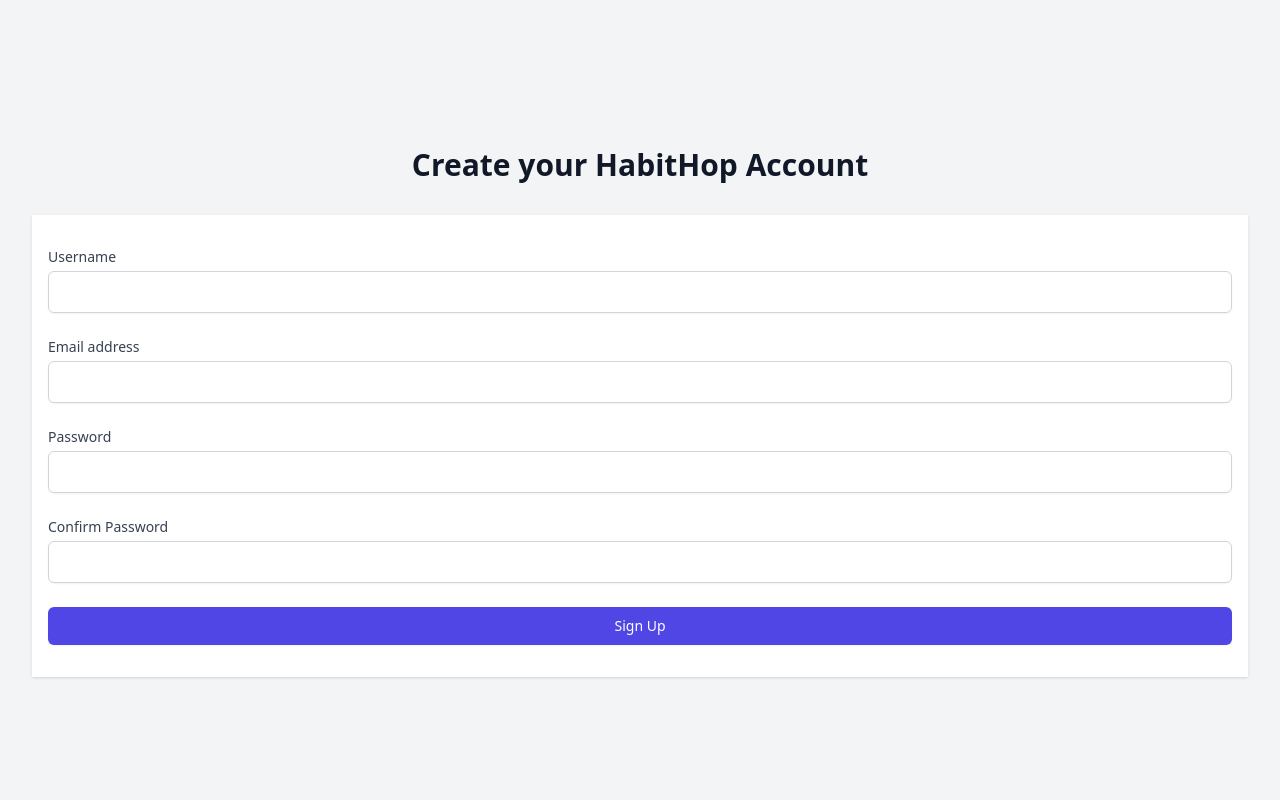
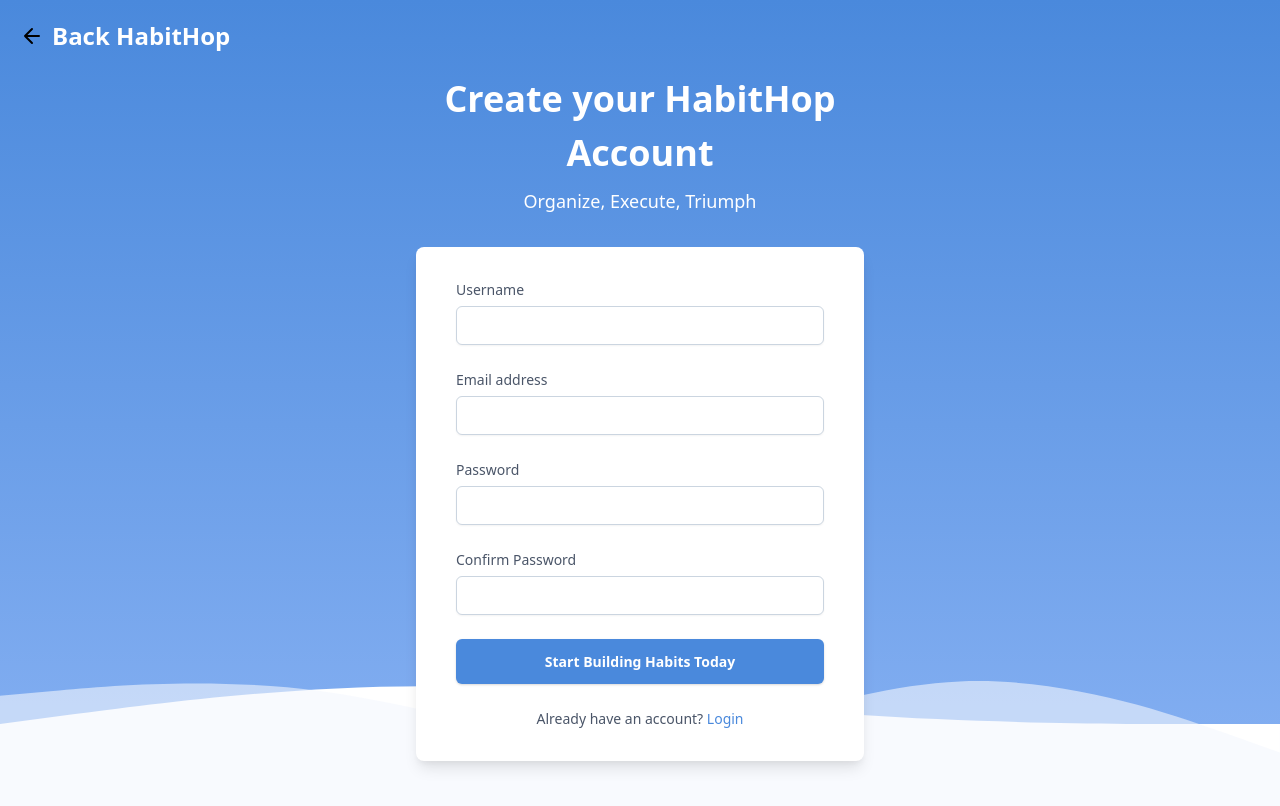
Before and after one commit to pnidhi26/habit-hop, a React (Create React App) app: page /signup in a window 1280 px wide. Shown: the top 806 px of the page. Built offline with nearby package versions, Linux system fonts and the light colour scheme.

Commit message:
Login and register logic added

```diff
--- a/src/pages/Login.jsx
+++ b/src/pages/Login.jsx
@@ -5,27 +5,70 @@
   const [email, setEmail] = useState('');
   const [password, setPassword] = useState('');
 
-  const handleSubmit = (e) => {
+  const handleSubmit = async (e) => {
     e.preventDefault();
     // Add login logic here
     console.log('Login attempted', { email, password });
+    try {
+      const response = await fetch('backend-url/api/login', {
+        method: 'POST',
+        headers: {
+          'Content-Type': 'application/json',
+        },
+        body: JSON.stringify({ email, password }),
+        credentials: 'include', // Include cookies if needed for authentication
+      });
+
+      if (!response.ok) {
+        const errorData = await response.json();
+        console.error('Login failed:', errorData);
+        // error state here
+        return;
+      }
+
+      // Handle successful login
+      const data = await response.json();
+      console.log('Login successful:', data);
+
+      // authentication token or a cookie
+      // localStorage.setItem('token', data.token);
+
+      // Redirect to dashboard
+      window.location.href = '/dashboard';
+
+    } catch (error) {
+      console.error('Error during login request:', error);
+      // Handle network errors or exceptions
+    }
   };
 
   return (
-    <div className="min-h-screen bg-gray-100 flex flex-col justify-center py-12 sm:px-6 lg:px-8">
-      <div className="sm:mx-auto sm:w-full sm:max-w-md">
-        <h2 className="mt-6 text-center text-3xl font-extrabold text-gray-900">
-          Sign in to HabitHop
-        </h2>
+    <div className="signup-container">
+      <a href="/" className="back-button">
+        <svg xmlns="http://www.w3.org/2000/svg" width="24" height="24" viewBox="0 0 24 24" fill="none" stroke="currentColor" strokeWidth="2" strokeLinecap="round" strokeLinejoin="round">
+          <path d="M19 12H5M12 19l-7-7 7-7"/>
+        </svg>
+        <span className="text-2xl font-bold text-white ml-2">Back HabitHop</span>
+      </a>
+
+      {/* Wave background */}
+      <div className="wave-container">
+        <svg xmlns="http://www.w3.org/2000/svg" viewBox="0 0 1440 320">
+          <path fill="#ffffff" fillOpacity="1" d="M0,224L80,213.3C160,203,320,181,480,181.3C640,181,800,203,960,213.3C1120,224,1280,224,1360,224L1440,224L1440,320L1360,320C1280,320,1120,320,960,320C800,320,640,320,480,320C320,320,160,320,80,320L0,320Z"></path>
+          <path fill="#f3f7fd" fillOpacity="0.6" d="M0,192L60,186.7C120,181,240,171,360,186.7C480,203,600,245,720,240C840,235,960,181,1080,176C1200,171,1320,213,1380,234.7L1440,256L1440,320L1380,320C1320,320,1200,320,1080,320C960,320,840,320,720,320C600,320,480,320,360,320C240,320,120,320,60,320L0,320Z"></path>
+        </svg>
       </div>
 
-      <div className="mt-8 sm:mx-auto sm:w-full sm:max-w-md">
-        <div className="bg-white py-8 px-4 shadow sm:rounded-lg sm:px-10">
-          <form className="space-y-6" onSubmit={handleSubmit}>
-            <div>
-              <label htmlFor="email" className="block text-sm font-medium text-gray-700">
-                Email address
-              </label>
+      <div className="signup-header">
+        <h2>Create your HabitHop Account</h2>
+        <p>Organize, Execute, Triumph</p>
+      </div>
+
+      <div className="form-container">
+        <div className="form-card">
+          <form onSubmit={handleSubmit}>
+            <div className="form-group">
+              <label htmlFor="email">Email address</label>
               <input
                 id="email"
                 name="email"
@@ -34,33 +77,29 @@
                 required
                 value={email}
                 onChange={(e) => setEmail(e.target.value)}
-                className="mt-1 block w-full py-2 px-3 border border-gray-300 rounded-md shadow-sm focus:outline-none focus:ring-indigo-500 focus:border-indigo-500 sm:text-sm"
               />
             </div>
 
-            <div>
-              <label htmlFor="password" className="block text-sm font-medium text-gray-700">
-                Password
-              </label>
+            <div className="form-group">
+              <label htmlFor="password">Password</label>
               <input
                 id="password"
                 name="password"
                 type="password"
-                autoComplete="current-password"
                 required
                 value={password}
                 onChange={(e) => setPassword(e.target.value)}
-                className="mt-1 block w-full py-2 px-3 border border-gray-300 rounded-md shadow-sm focus:outline-none focus:ring-indigo-500 focus:border-indigo-500 sm:text-sm"
               />
             </div>
 
-            <div>
-              <button
-                type="submit"
-                className="w-full flex justify-center py-2 px-4 border border-transparent rounded-md shadow-sm text-sm font-medium text-white bg-indigo-600 hover:bg-indigo-700 focus:outline-none focus:ring-2 focus:ring-offset-2 focus:ring-indigo-500"
-              >
-                Sign in
+            <div className="form-group">
+              <button type="submit" className="submit-button">
+                Continue Building Habits
               </button>
+            </div>
+
+            <div className="login-link">
+              <p>New user? <a href="/signup">Sign Up</a></p>
             </div>
           </form>
         </div>
--- a/src/pages/Signup.jsx
+++ b/src/pages/Signup.jsx
@@ -1,5 +1,5 @@
-// Signup.jsx
 import React, { useState } from 'react';
+import '../styles/Signup.css';
 
 const Signup = () => {
   const [formData, setFormData] = useState({
@@ -9,35 +9,151 @@
     confirmPassword: ''
   });
 
+  const [errors, setErrors] = useState({});
+
+  const [isLoading, setIsLoading] = useState(false);
+
   const handleChange = (e) => {
     const { name, value } = e.target;
-    setFormData(prev => ({
+
+    setFormData((prev) => ({
       ...prev,
       [name]: value
     }));
+
+    validateField(name, value);
   };
 
-  const handleSubmit = (e) => {
-    e.preventDefault();
-    // Add signup logic here
-    console.log('Signup attempted', formData);
+  const validateField = (name, value) => {
+    let error = '';
+
+    switch (name) {
+      case 'username':
+        if (!value.trim()) error = 'Username is required';
+        break;
+      case 'email':
+        if (!/^[^\s@]+@[^\s@]+\.[^\s@]+$/.test(value)) error = 'Invalid email address';
+        break;
+      case 'password':
+        if (value.length < 8) error = 'Password must be at least 8 characters';
+        // TODO: add more validation
+        break;
+      case 'confirmPassword':
+        if (value !== formData.password) error = 'Passwords do not match';
+        break;
+      default:
+        break;
+    }
+
+    setErrors((prev) => ({
+      ...prev,
+      [name]: error
+    }));
   };
 
+  const handleSubmit = async (e) => {
+    e.preventDefault();
+
+    // Validate all fields first
+    const newErrors = {};
+    Object.entries(formData).forEach(([name, value]) => {
+      validateField(name, value);
+      if (errors[name]) {
+        newErrors[name] = errors[name];
+      }
+    });
+
+    // Don't proceed with fetch if there are validation errors
+    if (Object.values(newErrors).some((err) => err)) return;
+
+    try {
+      // Show loading state (you can add a loading state if needed)
+      // setIsLoading(true);
+
+      const response = await fetch('your-backend-url/api/signup', {
+        method: 'POST',
+        headers: {
+          'Content-Type': 'application/json',
+        },
+        body: JSON.stringify({
+          username: formData.username,
+          email: formData.email,
+          password: formData.password
+        }),
+      });
+
+      if (!response.ok) {
+        // Handle server errors (e.g., email already exists)
+        const errorData = await response.json();
+        console.error('Signup failed:', errorData);
+
+        // Update error state based on server response
+        if (errorData.field && errorData.message) {
+          setErrors(prev => ({
+            ...prev,
+            [errorData.field]: errorData.message
+          }));
+        } else {
+          // General error
+          setErrors(prev => ({
+            ...prev,
+            general: errorData.message || 'Signup failed. Please try again.'
+          }));
+        }
+        return;
+      }
+
+      // Handle successful signup
+      const data = await response.json();
+      console.log('Signup successful:', data);
+
+
+      window.location.href = '/login';
+
+      // 3. Show success message then clear the form
+      alert('Account created successfully! Please log in.');
+
+      //Reset form
+      setFormData({ username: '', email: '', password: '', confirmPassword: '' });
+      setErrors({});
+
+    } catch (error) {
+      console.error('Error during signup request:', error);
+      setErrors(prev => ({
+        ...prev,
+        general: 'Network error. Please try again later.'
+      }));
+    } finally {
+      // setIsLoading(false); // Hide loading state
+    }
+  };
   return (
-    <div className="min-h-screen bg-gray-100 flex flex-col justify-center py-12 sm:px-6 lg:px-8">
-      <div className="sm:mx-auto sm:w-full sm:max-w-md">
-        <h2 className="mt-6 text-center text-3xl font-extrabold text-gray-900">
-          Create your HabitHop Account
-        </h2>
+    <div className="signup-container">
+      <a href="/" className="back-button">
+        <svg xmlns="http://www.w3.org/2000/svg" width="24" height="24" viewBox="0 0 24 24" fill="none" stroke="currentColor" strokeWidth="2" strokeLinecap="round" strokeLinejoin="round">
+          <path d="M19 12H5M12 19l-7-7 7-7" />
+        </svg>
+        <span className="text-2xl font-bold text-white ml-2">Back HabitHop</span>
+      </a>
+
+      {/* Wave background */}
+      <div className="wave-container">
+        <svg xmlns="http://www.w3.org/2000/svg" viewBox="0 0 1440 320">
+          <path fill="#ffffff" fillOpacity="1" d="M0,224L80,213.3C160,203,320,181,480,181.3C640,181,800,203,960,213.3C1120,224,1280,224,1360,224L1440,224L1440,320L1360,320C1280,320,1120,320,960,320C800,320,640,320,480,320C320,320,160,320,80,320L0,320Z"></path>
+          <path fill="#f3f7fd" fillOpacity="0.6" d="M0,192L60,186.7C120,181,240,171,360,186.7C480,203,600,245,720,240C840,235,960,181,1080,176C1200,171,1320,213,1380,234.7L1440,256L1440,320L1380,320C1320,320,1200,320,1080,320C960,320,840,320,720,320C600,320,480,320,360,320C240,320,120,320,60,320L0,320Z"></path>
+        </svg>
       </div>
 
-      <div className="mt-8 sm:mx-auto sm:w-full sm:max-w-md">
-        <div className="bg-white py-8 px-4 shadow sm:rounded-lg sm:px-10">
-          <form className="space-y-6" onSubmit={handleSubmit}>
-            <div>
-              <label htmlFor="username" className="block text-sm font-medium text-gray-700">
-                Username
-              </label>
+      <div className="signup-header">
+        <h2>Create your HabitHop Account</h2>
+        <p>Organize, Execute, Triumph</p>
+      </div>
+
+      <div className="form-container">
+        <div className="form-card">
+          <form onSubmit={handleSubmit}>
+            <div className="form-group">
+              <label htmlFor="username">Username</label>
               <input
                 id="username"
                 name="username"
@@ -45,14 +161,13 @@
                 required
                 value={formData.username}
                 onChange={handleChange}
-                className="mt-1 block w-full py-2 px-3 border border-gray-300 rounded-md shadow-sm focus:outline-none focus:ring-indigo-500 focus:border-indigo-500 sm:text-sm"
+                className={errors.username ? 'error-input' : ''}
               />
+              {errors.username && <p className="error-message">{errors.username}</p>}
             </div>
 
-            <div>
-              <label htmlFor="email" className="block text-sm font-medium text-gray-700">
-                Email address
-              </label>
+            <div className="form-group">
+              <label htmlFor="email">Email address</label>
               <input
                 id="email"
                 name="email"
@@ -61,14 +176,13 @@
                 required
                 value={formData.email}
                 onChange={handleChange}
-                className="mt-1 block w-full py-2 px-3 border border-gray-300 rounded-md shadow-sm focus:outline-none focus:ring-indigo-500 focus:border-indigo-500 sm:text-sm"
+                className={errors.email ? 'error-input' : ''}
               />
+              {errors.email && <p className="error-message">{errors.email}</p>}
             </div>
 
-            <div>
-              <label htmlFor="password" className="block text-sm font-medium text-gray-700">
-                Password
-              </label>
+            <div className="form-group">
+              <label htmlFor="password">Password</label>
               <input
                 id="password"
                 name="password"
@@ -76,14 +190,13 @@
                 required
                 value={formData.password}
                 onChange={handleChange}
-                className="mt-1 block w-full py-2 px-3 border border-gray-300 rounded-md shadow-sm focus:outline-none focus:ring-indigo-500 focus:border-indigo-500 sm:text-sm"
+                className={errors.password ? 'error-input' : ''}
               />
+              {errors.password && <p className="error-message">{errors.password}</p>}
             </div>
 
-            <div>
-              <label htmlFor="confirmPassword" className="block text-sm font-medium text-gray-700">
-                Confirm Password
-              </label>
+            <div className="form-group">
+              <label htmlFor="confirmPassword">Confirm Password</label>
               <input
                 id="confirmPassword"
                 name="confirmPassword"
@@ -91,17 +204,21 @@
                 required
                 value={formData.confirmPassword}
                 onChange={handleChange}
-                className="mt-1 block w-full py-2 px-3 border border-gray-300 rounded-md shadow-sm focus:outline-none focus:ring-indigo-500 focus:border-indigo-500 sm:text-sm"
+                className={errors.confirmPassword ? 'error-input' : ''}
               />
+              {errors.confirmPassword && (
+                <p className="error-message">{errors.confirmPassword}</p>
+              )}
             </div>
 
-            <div>
-              <button
-                type="submit"
-                className="w-full flex justify-center py-2 px-4 border border-transparent rounded-md shadow-sm text-sm font-medium text-white bg-indigo-600 hover:bg-indigo-700 focus:outline-none focus:ring-2 focus:ring-offset-2 focus:ring-indigo-500"
-              >
-                Sign Up
+            <div className="form-group">
+              <button type="submit" className="submit-button" disabled={isLoading}>
+                {isLoading ? 'Creating Account...' : 'Start Building Habits Today'}
               </button>
+            </div>
+
+            <div className="login-link">
+              <p>Already have an account? <a href="/login">Login</a></p>
             </div>
           </form>
         </div>
--- /dev/null
+++ b/src/styles/Signup.css
@@ -0,0 +1,160 @@
+.signup-container {
+    min-height: 100vh;
+    background: linear-gradient(to bottom, #4a89dc, #87b1f3);
+    display: flex;
+    flex-direction: column;
+    justify-content: center;
+    padding: 3rem 1.5rem;
+    position: relative;
+    overflow: hidden;
+}
+
+.wave-container {
+    position: absolute;
+    bottom: 0;
+    left: 0;
+    right: 0;
+    width: 100%;
+    z-index: 1;
+}
+
+.signup-header {
+    margin: 0 auto;
+    max-width: 28rem;
+    width: 100%;
+    z-index: 10;
+}
+
+.signup-header h2 {
+    margin-top: 1.5rem;
+    text-align: center;
+    font-size: 2.25rem;
+    font-weight: 700;
+    color: white;
+}
+
+.signup-header p {
+    margin-top: 0.5rem;
+    text-align: center;
+    color: white;
+    font-size: 1.125rem;
+}
+
+.form-container {
+    margin: 2rem auto 0;
+    max-width: 28rem;
+    width: 100%;
+    z-index: 10;
+}
+
+.form-card {
+    background-color: white;
+    padding: 2rem 1rem;
+    box-shadow: 0 10px 15px -3px rgba(0, 0, 0, 0.1), 0 4px 6px -2px rgba(0, 0, 0, 0.05);
+    border-radius: 0.5rem;
+}
+
+@media (min-width: 640px) {
+    .form-card {
+        padding: 2rem 2.5rem;
+    }
+}
+
+.form-group {
+    margin-bottom: 1.5rem;
+}
+
+.form-group label {
+    display: block;
+    margin-bottom: 0.375rem;
+    font-size: 0.875rem;
+    font-weight: 500;
+    color: #4a5568;
+}
+
+.form-group input {
+    width: 100%;
+    padding: 0.5rem 0.75rem;
+    border: 1px solid #cbd5e0;
+    border-radius: 0.375rem;
+    box-shadow: 0 1px 2px 0 rgba(0, 0, 0, 0.05);
+    font-size: 0.875rem;
+}
+
+.form-group input:focus {
+    outline: none;
+    border-color: #4a89dc;
+    box-shadow: 0 0 0 3px rgba(74, 137, 220, 0.2);
+}
+
+.error-input {
+    border-color: #e53e3e !important;
+}
+
+.error-message {
+    margin-top: 0.25rem;
+    font-size: 0.875rem;
+    color: #e53e3e;
+}
+
+.submit-button {
+    width: 100%;
+    display: flex;
+    justify-content: center;
+    padding: 0.75rem 1rem;
+    border: none;
+    border-radius: 0.375rem;
+    background-color: #4a89dc;
+    color: white;
+    font-size: 0.875rem;
+    font-weight: 600;
+    box-shadow: 0 1px 3px 0 rgba(0, 0, 0, 0.1), 0 1px 2px 0 rgba(0, 0, 0, 0.06);
+    cursor: pointer;
+    transition: background-color 0.2s;
+}
+
+.submit-button:hover {
+    background-color: #3a70c0;
+}
+
+.submit-button:focus {
+    outline: none;
+    box-shadow: 0 0 0 3px rgba(74, 137, 220, 0.5);
+}
+
+.login-link {
+    text-align: center;
+    margin-top: 1rem;
+}
+
+.login-link p {
+    font-size: 0.875rem;
+    color: #4a5568;
+}
+
+.login-link a {
+    font-weight: 500;
+    color: #4a89dc;
+    text-decoration: none;
+}
+
+.login-link a:hover {
+    color: #3a70c0;
+}
+
+.back-button {
+    position: absolute;
+    top: 20px;
+    left: 20px;
+    display: flex;
+    align-items: center;
+    text-decoration: none;
+    z-index: 20;
+}
+
+.back-text {
+    font-size: 1.5rem;
+    font-weight: bold;
+    color: white;
+    margin-left: 8px;
+}
```
